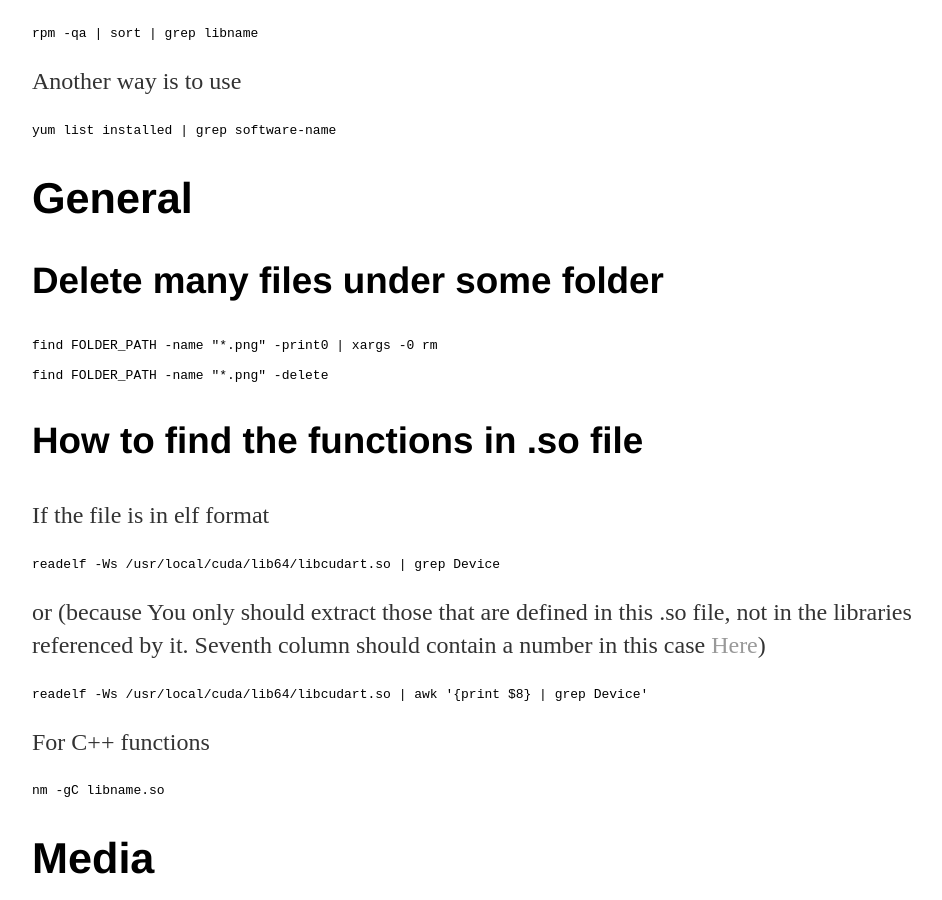
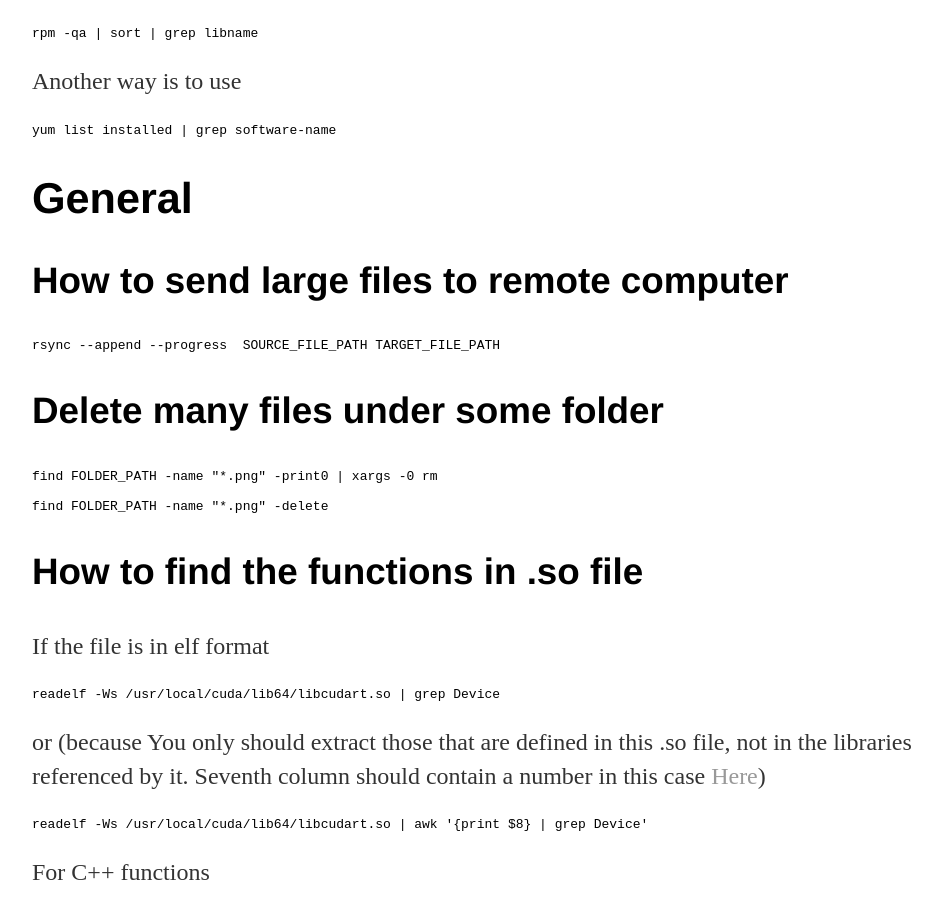
Before and after one commit to sijinli/sijinli.github.io, a Jekyll site: the page built from posts/linux-common-command.md, in a window 1280 px wide and 900 px high, scrolled down 318 px. Shown: the whole window, without its empty margins (160-1102 px from the left). Built offline with Jekyll 4.4.1, drawn with Linux system fonts in a browser that asks for light colours.

Commit message:
Update linux-common-command.md

```diff
--- a/posts/linux-common-command.md
+++ b/posts/linux-common-command.md
@@ -17,6 +17,11 @@ Another way is to use
     yum list installed | grep software-name
 
 ## General
+### How to send large files to remote computer
+
+	rsync --append --progress  SOURCE_FILE_PATH TARGET_FILE_PATH
+
+
 ### Delete many files under some folder
 
     find FOLDER_PATH -name "*.png" -print0 | xargs -0 rm
```
